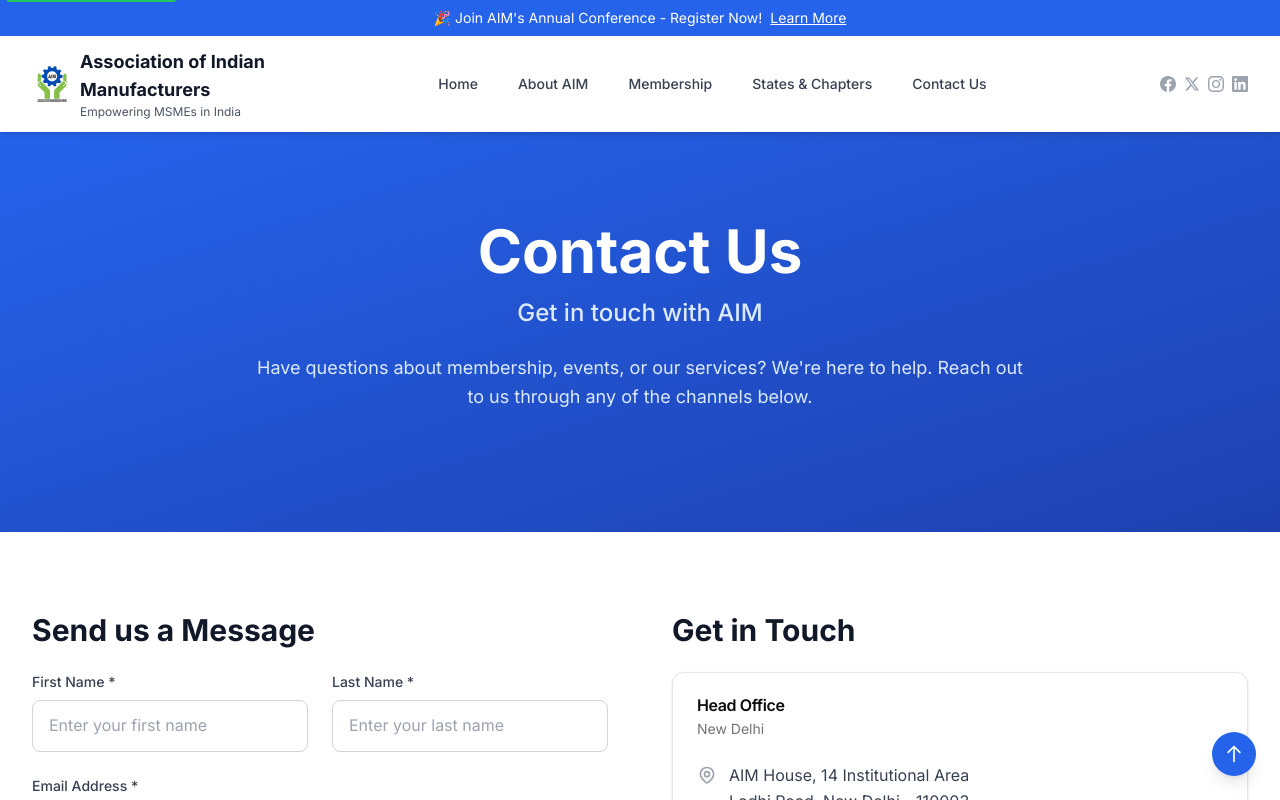
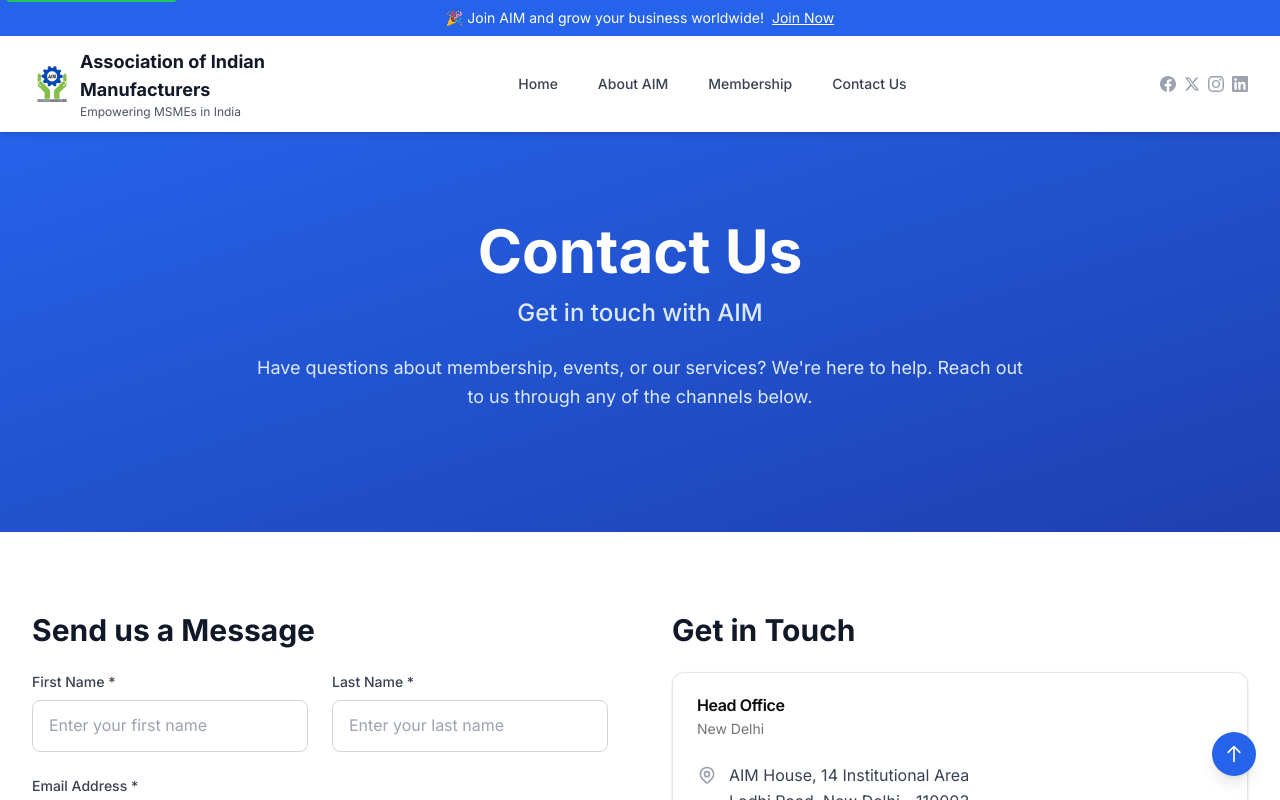
Before and after one commit to amang06/aim-website, a Next.js app: page /contact in a window 1280 px wide. Shown: the top 800 px of the page. Built offline with nearby package versions, Linux system fonts and the light colour scheme.

Commit message:
comment states an chapters

```diff
--- a/src/components/layout/Footer.tsx
+++ b/src/components/layout/Footer.tsx
@@ -9,7 +9,7 @@
   const quickLinks = [
     { name: "About AIM", href: "/about" },
     { name: "Membership", href: "/membership" },
-    { name: "States & Chapters", href: "/states" },
+    // { name: "States & Chapters", href: "/states" },
     { name: "News & Events", href: "/news" },
     { name: "Resources", href: "/resources" },
     { name: "Downloads", href: "/downloads" },
--- a/src/components/layout/Header.tsx
+++ b/src/components/layout/Header.tsx
@@ -32,19 +32,19 @@
         },
       ],
     },
-    {
-      name: "States & Chapters",
-      href: "/states",
-      submenu: [
-        { name: "Delhi", href: "/states#delhi" },
-        { name: "Haryana", href: "/states#haryana" },
-        { name: "Uttar Pradesh", href: "/states#uttar-pradesh" },
-        { name: "Maharashtra", href: "/states#maharashtra" },
-        { name: "Karnataka", href: "/states#karnataka" },
-        { name: "Tamil Nadu", href: "/states#tamil-nadu" },
-        { name: "View All States", href: "/states" },
-      ],
-    },
+    // {
+    //   name: "States & Chapters",
+    //   href: "/states",
+    //   submenu: [
+    //     { name: "Delhi", href: "/states#delhi" },
+    //     { name: "Haryana", href: "/states#haryana" },
+    //     { name: "Uttar Pradesh", href: "/states#uttar-pradesh" },
+    //     { name: "Maharashtra", href: "/states#maharashtra" },
+    //     { name: "Karnataka", href: "/states#karnataka" },
+    //     { name: "Tamil Nadu", href: "/states#tamil-nadu" },
+    //     { name: "View All States", href: "/states" },
+    //   ],
+    // },
     // { name: "Organization Structure", href: "/organization-structure" },
     // { name: "News & Events", href: "/news" },
     // { name: "Resources", href: "/resources" },
@@ -61,12 +61,12 @@
       {/* Announcement Banner */}
       <div className="bg-primary-600 text-white py-2 px-4 text-center text-sm">
         <p>
-          🎉 Join AIM&apos;s Annual Conference - Register Now!
+          🎉 Join AIM and grow your business worldwide!
           <Link
-            href="/news/annual-conference"
+            href="/membership/apply"
             className="underline ml-2 hover:text-primary-100"
           >
-            Learn More
+            Join Now
           </Link>
         </p>
       </div>
```
